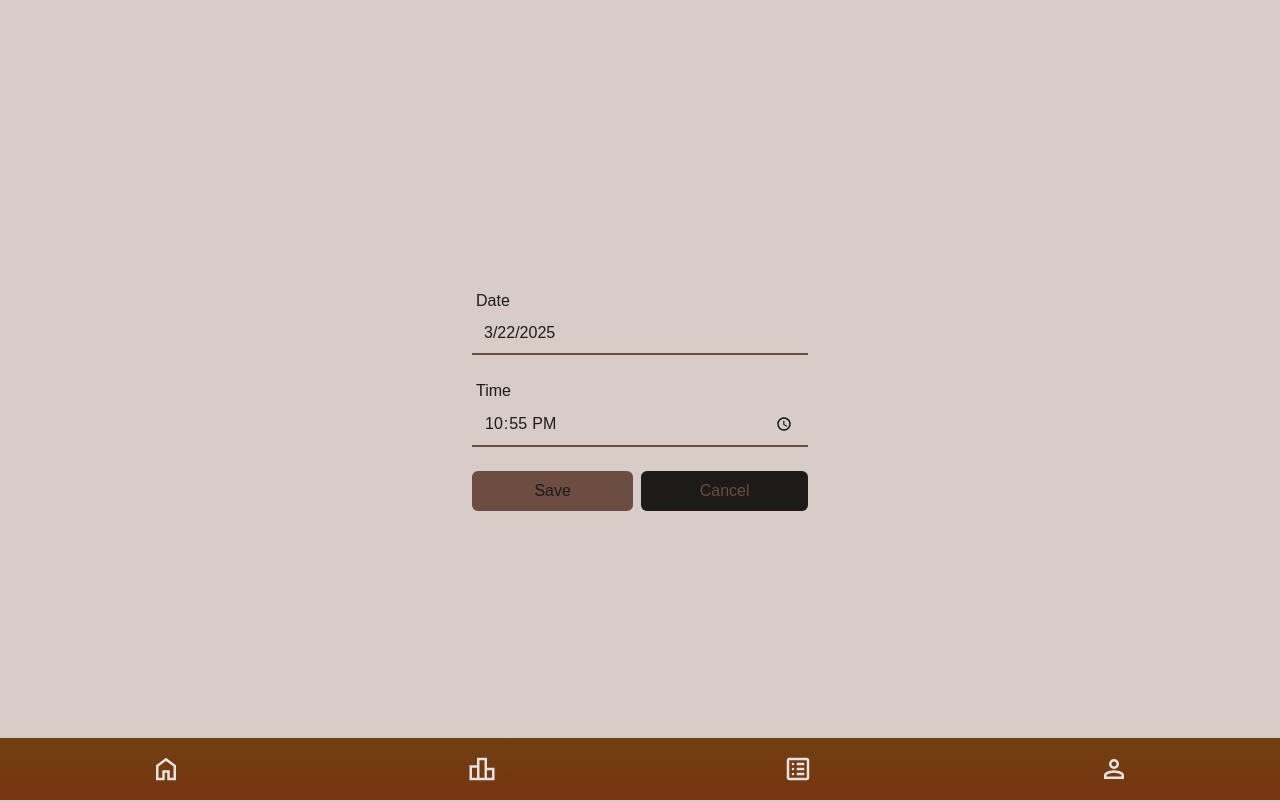
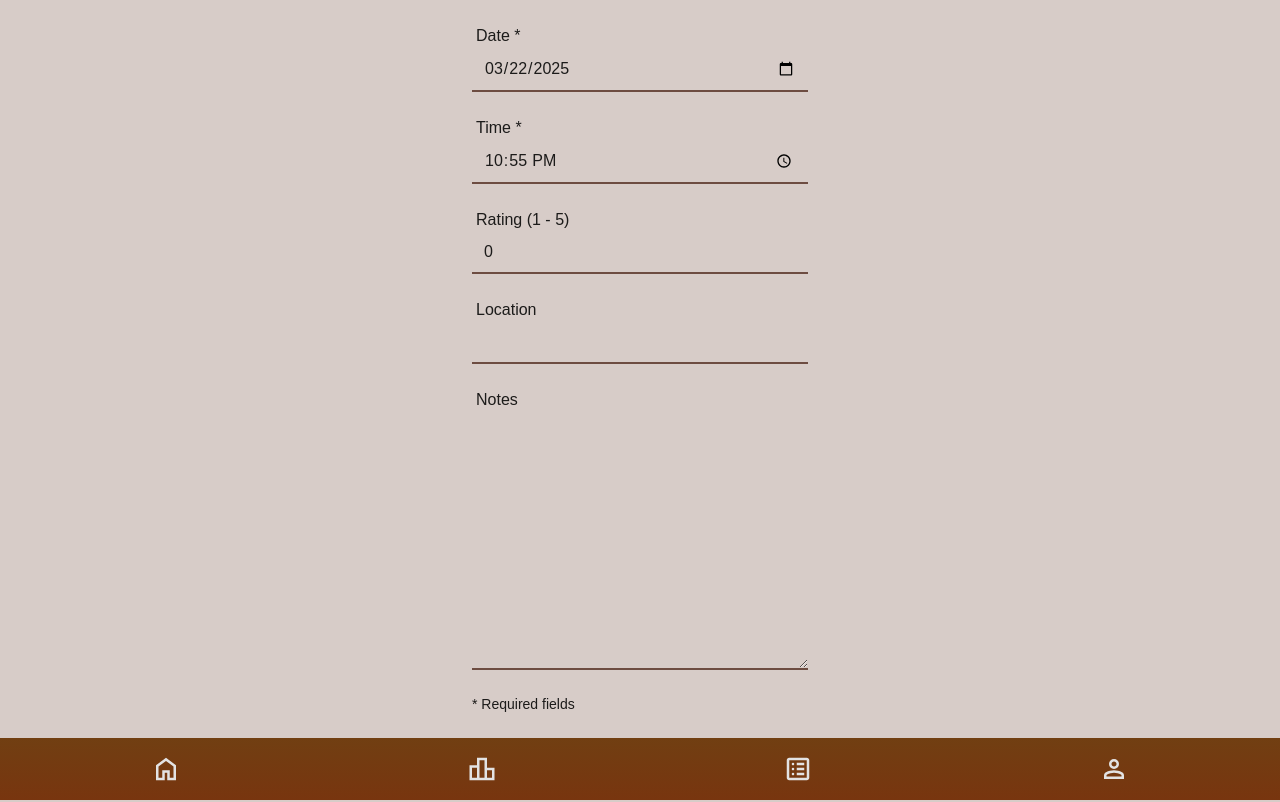
Before and after one commit to pauloo0/poop-tracker, a Next.js app: page /new-poop in a window 1280 px wide. Built offline with nearby package versions, Linux system fonts and the light colour scheme; no server answers; sample sign-in values are in the browser's storage.

Commit message:
Implement new-poop logic to create poopLog in db

```diff
--- a/app/lib/zod.ts
+++ b/app/lib/zod.ts
@@ -26,3 +26,15 @@ export const newUserSchema = z
     message: 'Passwords do not match.',
     path: ['confirm_password'],
   })
+
+export const newPoopLogSchema = z.object({
+  date: z.date(),
+  time: z.string().min(1, { message: 'This field is required.' }),
+  rating: z
+    .number()
+    .min(1, { message: 'Rating must be between 1 and 5' })
+    .max(5, { message: 'Rating must be between 1 and 5' })
+    .optional(),
+  location: z.string().optional(),
+  notes: z.string().optional(),
+})
--- a/app/new-poop/actions.ts
+++ b/app/new-poop/actions.ts
@@ -1,8 +1,42 @@
 'use server'
-import { redirect } from 'next/navigation'
 
-export async function addPoop(formData: FormData) {
-  console.log(formData)
+import { format } from 'date-fns'
+import { collection, doc, setDoc } from 'firebase/firestore'
+import { z } from 'zod'
+import { newPoopLogSchema } from '@/app/lib/zod'
+import { db } from '@/app/lib/firebase'
+import { PoopLog } from '@/app/lib/types'
 
-  redirect('/dashboard')
+export async function createPoopLog(formData: FormData, userId: string) {
+  const newPoopLog = {
+    date: new Date(formData.get('date') as string),
+    time: formData.get('time') as string,
+    rating: Number(formData.get('rating')),
+    location: formData.get('location') as string,
+    notes: formData.get('notes') as string,
+  }
+
+  try {
+    const validatedData = newPoopLogSchema.parse(newPoopLog)
+
+    const poopLogRef = doc(collection(db, 'poopLogs'))
+
+    const poopLog: PoopLog = {
+      userId: userId,
+      date: format(validatedData.date, 'yyyy-MM-dd'),
+      time: validatedData.time,
+      rating: validatedData.rating,
+      location: validatedData.location,
+      notes: validatedData.notes,
+    }
+
+    await setDoc(poopLogRef, poopLog)
+  } catch (error) {
+    if (error instanceof z.ZodError) {
+      return { errors: error.flatten().fieldErrors }
+    }
+
+    console.error('Error in addPoop', error)
+    throw error
+  }
 }
--- a/app/new-poop/page.tsx
+++ b/app/new-poop/page.tsx
@@ -1,42 +1,86 @@
 'use client'
 
 import Form from 'next/form'
-import { addPoop } from './actions'
-import { redirect } from 'next/navigation'
-import { useState } from 'react'
+import { createPoopLog } from './actions'
+import { useRouter } from 'next/navigation'
+import { useTransition, useState } from 'react'
+import { format } from 'date-fns'
+import { PoopLogFormErrors } from '@/app/lib/types'
+import { auth } from '../lib/firebase'
 
 export default function NewPoop() {
   const input_group = 'flex flex-col'
   const input_group_label = 'px-1 text-foreground'
   const input_group_input = 'bg-background py-2 px-3 border-b-2 border-primary'
 
+  const router = useRouter()
+
   const currentDate: Date = new Date()
-  const currentDateString: string = currentDate.toLocaleDateString()
-  const currentHours: number = currentDate.getHours()
-  const currentMinutes: number = currentDate.getMinutes()
-  const currentTime: string = currentHours + ':' + currentMinutes
+  const currentDateString: string = format(currentDate, 'yyyy-MM-dd')
+  const currentTime: string = format(currentDate, 'HH:mm')
 
   const [date, setDate] = useState<string>(currentDateString)
   const [time, setTime] = useState<string>(currentTime)
+  const [rating, setRating] = useState<number>(0)
+  const [location, setLocation] = useState<string>('')
+  const [notes, setNotes] = useState<string>('')
+
+  const [isPending, startTransition] = useTransition()
+  const [errors, setErrors] = useState<PoopLogFormErrors | null>(null)
+
+  const handlePoopLogSubmit = (formData: FormData) => {
+    startTransition(async () => {
+      try {
+        const user = auth.currentUser
+        if (!user) {
+          throw new Error('User not signed in.')
+        }
+        const userId = user.uid
+
+        const result = await createPoopLog(formData, userId)
+
+        if (result && 'errors' in result) {
+          setErrors(result.errors as PoopLogFormErrors)
+        } else {
+          setErrors(null)
+          router.back()
+        }
+      } catch (error) {
+        setErrors({
+          general: [
+            error instanceof Error
+              ? error.message
+              : 'Failed to create new poop record.',
+          ],
+        })
+      }
+    })
+  }
 
   return (
-    <Form action={addPoop} className='flex flex-col gap-6 w-full sm:w-96 p-6'>
+    <Form
+      action={handlePoopLogSubmit}
+      className='flex flex-col w-full gap-6 p-6 sm:w-96'
+    >
       <div className={input_group}>
         <label htmlFor='date' className={input_group_label}>
-          Date
+          Date *
         </label>
         <input
-          type='text'
+          type='date'
           id='date'
           name='date'
           value={date}
           className={input_group_input}
           onChange={(e) => setDate(e.target.value)}
         />
+        {errors?.date && (
+          <p className='text-sm text-red-500'>{errors?.date[0]}</p>
+        )}
       </div>
       <div className={input_group}>
         <label htmlFor='time' className={input_group_label}>
-          Time
+          Time *
         </label>
         <input
           type='time'
@@ -46,22 +90,75 @@ export default function NewPoop() {
           className={input_group_input}
           onChange={(e) => setTime(e.target.value)}
         />
+        {errors?.time && (
+          <p className='text-sm text-red-500'>{errors?.time[0]}</p>
+        )}
       </div>
-
+      <div className={input_group}>
+        <label htmlFor='rating' className={input_group_label}>
+          Rating (1 - 5)
+        </label>
+        <input
+          type='number'
+          id='rating'
+          name='rating'
+          value={rating}
+          className={input_group_input}
+          onChange={(e) => setRating(Number(e.target.value))}
+        />
+        {errors?.rating && (
+          <p className='text-sm text-red-500'>{errors?.rating[0]}</p>
+        )}
+      </div>
+      <div className={input_group}>
+        <label htmlFor='location' className={input_group_label}>
+          Location
+        </label>
+        <input
+          type='text'
+          id='location'
+          name='location'
+          value={location}
+          className={input_group_input}
+          onChange={(e) => setLocation(e.target.value)}
+        />
+        {errors?.location && (
+          <p className='text-sm text-red-500'>{errors?.location[0]}</p>
+        )}
+      </div>
+      <div className={input_group}>
+        <label htmlFor='notes' className={input_group_label}>
+          Notes
+        </label>
+        <textarea
+          id='notes'
+          name='notes'
+          value={notes}
+          rows={10}
+          className={input_group_input}
+          onChange={(e) => setNotes(e.target.value)}
+        />
+        {errors?.notes && (
+          <p className='text-sm text-red-500'>{errors?.notes[0]}</p>
+        )}
+      </div>
+      <p className='text-sm'>* Required fields</p>
       <div
         id='button-group'
         className='flex flex-row items-center justify-center gap-2'
       >
         <button
           type='submit'
-          className='bg-primary text-foreground py-2 px-3 rounded-md flex-grow'
+          disabled={isPending}
+          className='flex-grow px-3 py-2 rounded-md bg-primary text-foreground'
         >
           Save
         </button>
         <button
           type='reset'
-          className='bg-foreground text-primary py-2 px-2 rounded-md flex-grow'
-          onClick={() => redirect('/dashboard')}
+          disabled={isPending}
+          className='flex-grow px-2 py-2 rounded-md bg-foreground text-primary'
+          onClick={() => router.push('/dashboard')}
         >
           Cancel
         </button>
```
Also changed, not shown: app/lib/types.ts (+12 -2 lines).
